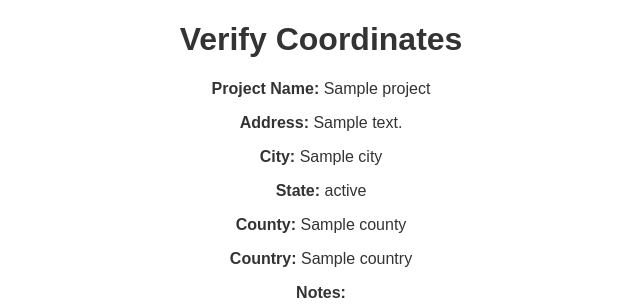
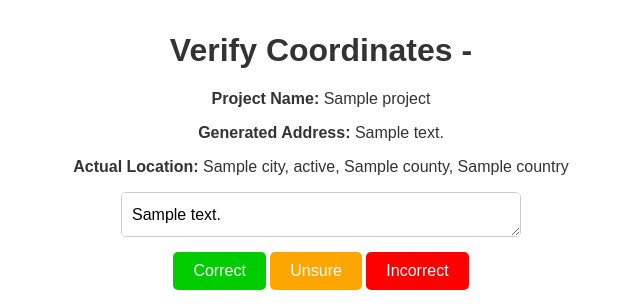
Before and after one commit to martindieck/UT-Libraries-Capstone, a Flask app: template templates/index.html in a window 1280 px wide. Shown: the top 307 px of the page, without its empty margins (319-959 px from the left). Run offline with Flask 3, Linux system fonts and the light colour scheme; the template is opened without the code that fills it: most values are stand-ins (such as "Sample title", 1, 10 or a date in 2020); parts of the project's set-up code (start-up, migrations or seed data) failed here and were passed over.

Commit message:
Final Touches CSS

```diff
--- a/static/styles.css
+++ b/static/styles.css
@@ -61,9 +61,9 @@ body {
 
 textarea {
     width: 40%;
-    height: 100px;
-    padding: 15px;
-    margin: 15px auto; /* Center the textarea */
+    height: 45px;
+    padding: 10px;
+    margin: 15px auto;
     display: block;
     border: 1px solid #ccc;
     border-radius: 5px;
@@ -75,6 +75,6 @@ textarea {
 }
 
 textarea:focus {
-    outline: none; /* Remove the default focus outline */
-    border-color: #007bff; /* Change border color when focused */
+    outline: none;
+    border-color: #007bff;
 }
--- a/templates/index.html
+++ b/templates/index.html
@@ -7,15 +7,10 @@
     <link rel="stylesheet" type="text/css" href="{{ url_for('static', filename='styles.css') }}">
 </head>
 <body>
-    <h1>Verify Coordinates</h1>
-    <p><strong>{{ message }}</strong></p>
+    <h1>Verify Coordinates - {{ message }}</h1>
     <p><strong>Project Name:</strong> {{ row.Project }}</p>
-    <p><strong>Address:</strong> {{ row.Address }}</p>
-    <p><strong>City:</strong> {{ row.City }}</p>
-    <p><strong>State:</strong> {{ row.State }}</p>
-    <p><strong>County:</strong> {{ row.County }}</p>
-    <p><strong>Country:</strong> {{ row.Country }}</p>
-    <p><strong>Notes:</strong></p>
+    <p><strong>Generated Address:</strong> {{ row.Address }}</p>
+    <p><strong>Actual Location:</strong> {{ row.City }}, {{ row.State }}, {{ row.County }}, {{ row.Country }}</p>
     <form action="/submit" method="post">
         <input type="hidden" name="row_id" value="{{ row_index }}">
         <textarea name="notes" rows="4" cols="50">{{ row.Notes }}</textarea>
@@ -25,7 +20,7 @@
             <button class="incorrect" type="submit" name="response" value="Incorrect">Incorrect</button>
         </div>
     </form>
-    <iframe width="1000" height="500" style="border:0" loading="lazy" allowfullscreen
-    src="https://www.google.com/maps/embed/v1/search?q={{ row.Latitude }}%2C{{ row.Longitude }}&key={{ api_key }}"></iframe>
+    <iframe width="1000" height="475" style="border:0" loading="lazy" allowfullscreen
+    src="https://www.google.com/maps/embed/v1/search?q={{ row.Latitude }}%2C{{ row.Longitude }}&key={{ api_key }}&zoom=10&region=US"></iframe>
 </body>
 </html>
```
Also changed, not shown: 1 other file.
